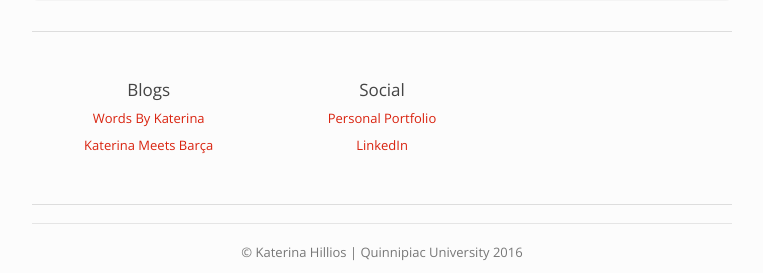
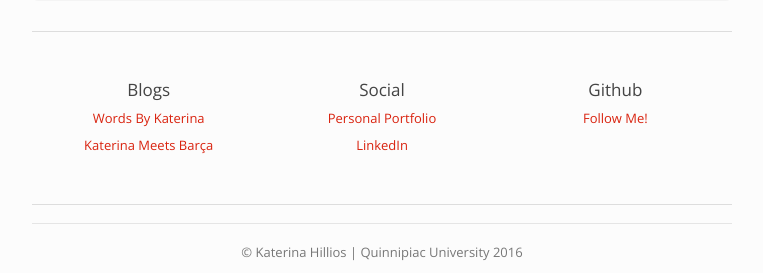
Before and after one commit to Katerinahillios/qandu_hillios, a Django app: page / in a window 1280 px wide. Shown: the part 613-886 px from the top of the page, without its empty margins (258-1021 px from the left). Run offline with Django 3.2, Linux system fonts and the light colour scheme; some libraries are stand-ins or nearby versions.

Commit message:
Add git to home page, fix email field

```diff
--- a/templates/home.html
+++ b/templates/home.html
@@ -23,6 +23,12 @@
   <p><a href="https://katerinahillios.wix.com/khillios"> Personal Portfolio</a></p>
   <p><a href="https://www.linkedin.com/in/katerinahillios"> LinkedIn</a></p>
 </div>
+
+
+<div class="col-md-4">
+  <h4>Github</h4>
+  <p><a href="https://github.com/Katerinahillios"> Follow Me!</a></p>
+</div>
   </div></center>
 
 <hr>
```
Also changed, not shown: core/migrations/0008_auto_20151027_0351.py (added), static/Images/Octocat.jpg (added).
